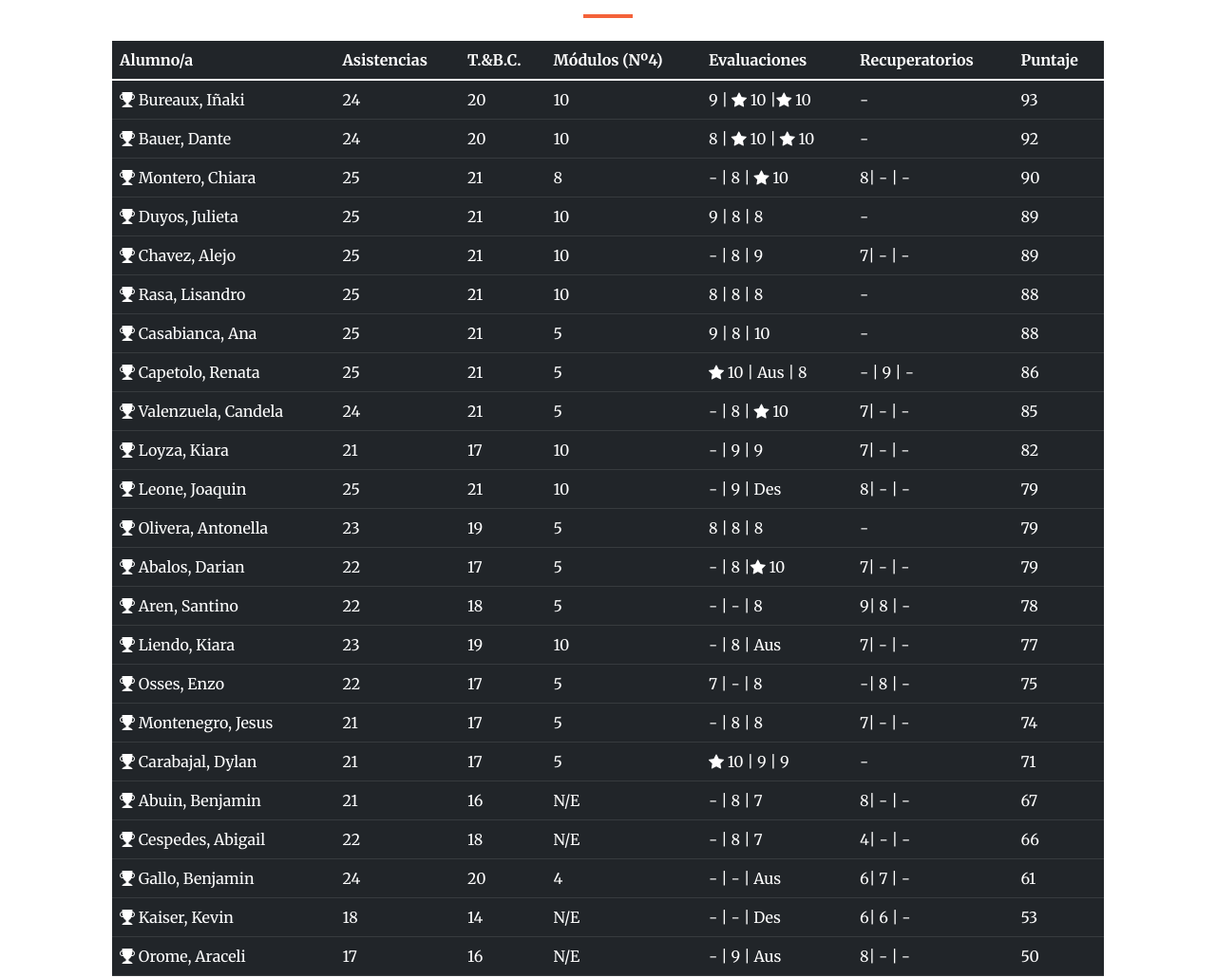
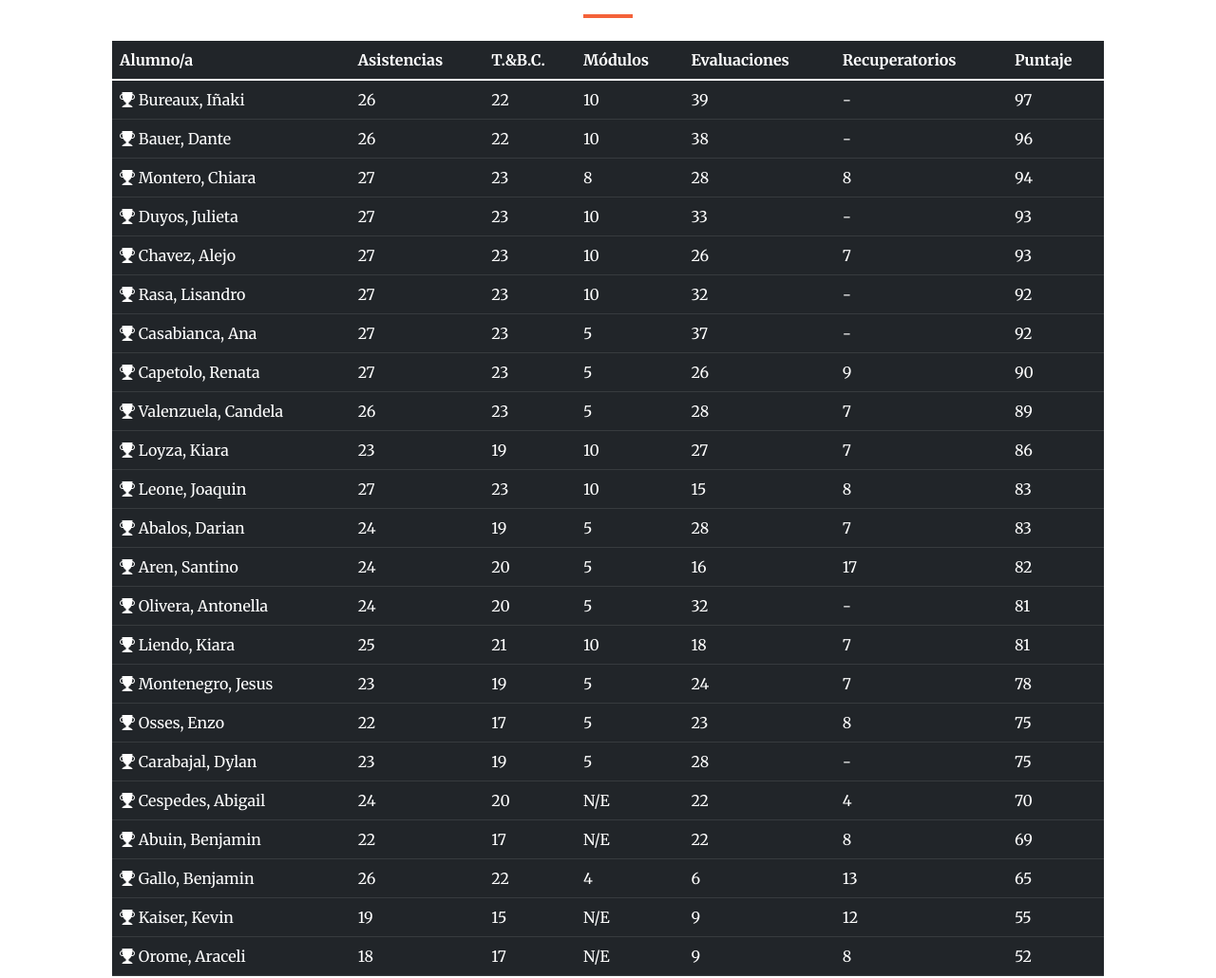
Before and after one commit to santiagopochettino/cienciassociales35, a plain HTML site: page index.html in a window 1280 px wide. Shown: the part 4340-5370 px from the top of the page at 95% size. Drawn offline with nearby package versions, Linux system fonts and the light colour scheme; some packages are replaced by stand-ins of ours; a script that the page names is missing; a web font is replaced by a local one.

Commit message:
[ADD] Asistencias 05/07 y 07/07

```diff
--- a/index.html
+++ b/index.html
@@ -260,7 +260,7 @@
                                 <th scope="col">Alumno/a</th>
                                 <th scope="col">Asistencias</th>
                                 <th scope="col">T.&B.C.</th>
-                                <th scope="col">Módulos (Nº4)</th>
+                                <th scope="col">Módulos</th>
                                 <th scope="col">Evaluaciones</th>
                                 <th scope="col">Recuperatorios</th>
                                 <th scope="col">Puntaje</th>
@@ -289,6 +289,7 @@
     <script src="js/scripts.js"></script>
     <script src="https://cdn.startbootstrap.com/sb-forms-latest.js"></script>
     <script src="js/app.js"></script>
+
 </body>
 
 </html>
--- a/js/app.js
+++ b/js/app.js
@@ -3,325 +3,211 @@ const items = document.getElementById('items')
 
 const alumno1 = {
   name: 'Abalos, Darian',
-  asistencias: 22,
-  tbc:17,
+  asistencias: 24,
+  tbc:19,
   modulos: 5,
-  evaluaciones: '-',
-  evaluaciones2: 8,
-  evaluaciones3:10,
-  evaluaciones4:10,
+  evaluaciones: 28,
   recuperatorios: 7,
-  recuperatorios2:'-',
-  recuperatorios3:'-',
-  puntaje: 79
+  puntaje: 83
 }
 const alumno2 = {
   name: 'Abuin, Benjamin',
-  asistencias: 21,
-  tbc:16,
+  asistencias: 22,
+  tbc:17,
   modulos: 'N/E',
-  evaluaciones: '-',
-  evaluaciones2:8,
-  evaluaciones3:7,
-  evaluaciones4:7,
+  evaluaciones: 22,
   recuperatorios: 8,
-  recuperatorios2:'-',
-  recuperatorios3:'-',
-  puntaje: 67
+  puntaje: 69
 }
 
 const alumno5 = {
   name: 'Aren, Santino',
-  asistencias: 22,
-  tbc:18,
+  asistencias: 24,
+  tbc:20,
   modulos: 5,
-  evaluaciones: '-',
-  evaluaciones2:'-',
-  evaluaciones3:8,
-  evaluaciones4:8,
-  recuperatorios: 9,
-  recuperatorios2:8,
-  recuperatorios3:'-',
-  puntaje: 78
+  evaluaciones: 16,
+  recuperatorios: 17,
+  puntaje: 82
 }
 const alumno6 = {
   name: 'Bauer, Dante',
-  asistencias: 24,
-  tbc:20,
+  asistencias: 26,
+  tbc:22,
   modulos: 10,
-  evaluaciones: 8,
-  evaluaciones2:10,
-  evaluaciones3:10,
-  evaluaciones4:10,
+  evaluaciones: 38,
   recuperatorios: '-',
-  recuperatorios2:'-',
-  recuperatorios3:'-',
-  puntaje: 92
+  puntaje: 96
 }
 const alumno7 = {
   name: 'Bureaux, Iñaki ',
-  asistencias: 24,
-  tbc:20,
+  asistencias: 26,
+  tbc:22,
   modulos: 10,
-  evaluaciones: 9,
-  evaluaciones2:10,
-  evaluaciones3:10,
-  evaluaciones4:10,
+  evaluaciones: 39,
   recuperatorios: '-',
-  recuperatorios2:'-',
-  recuperatorios3:'-',
-  puntaje: 93
+  puntaje: 97
 }
 const alumno8 = {
   name: 'Capetolo, Renata',
-  asistencias: 25,
-  tbc:21,
+  asistencias: 27,
+  tbc:23,
   modulos: 5,
-  evaluaciones: 10,
-  evaluaciones2:'Aus',
-  evaluaciones3: 8,
-  evaluaciones4:8,
-  recuperatorios: '-',
-  recuperatorios2: 9,
-  recuperatorios3:'-',
-  puntaje: 86
+  evaluaciones: 26,
+  recuperatorios: 9,
+  puntaje: 90
 }
 const alumno9 = {
   name: 'Carabajal, Dylan',
-  asistencias: 21,
-  tbc:17,
+  asistencias: 23,
+  tbc:19,
   modulos: 5,
-  evaluaciones: 10,
-  evaluaciones2:9,
-  evaluaciones3:9,
+  evaluaciones: 28,
   recuperatorios: '-',
-  recuperatorios2:'-',
-  recuperatorios3:'-',
-  puntaje: 71
+  puntaje: 75
 }
 const alumno10 = {
   name: 'Casabianca, Ana',
-  asistencias: 25,
-  tbc:21,
+  asistencias: 27,
+  tbc:23,
   modulos: 5,
-  evaluaciones: 9,
-  evaluaciones2:8,
-  evaluaciones3:10,
-  evaluaciones4:10,
+  evaluaciones: 37,
   recuperatorios: '-',
-  recuperatorios2:'-',
-  recuperatorios3:'-',
-  puntaje: 88
+  puntaje: 92
 }
 const alumno11 = {
   name: 'Cespedes, Abigail ',
-  asistencias: 22,
-  tbc:18,
+  asistencias: 24,
+  tbc:20,
   modulos: 'N/E',
-  evaluaciones: '-',
-  evaluaciones2:8,
-  evaluaciones3:7,
-  evaluaciones4:7,
+  evaluaciones: 22,
   recuperatorios: 4,
-  recuperatorios2:'-',
-  recuperatorios3:'-',
-  puntaje: 66
+  puntaje: 70
 }
 const alumno12 = {
   name: 'Chavez, Alejo ',
+  asistencias: 27,
+  tbc:23,
+  modulos: 10,
+  evaluaciones: 26,
+  recuperatorios: 7,
+  puntaje: 93
+}
+const alumno13 = {
+  name: 'Duyos, Julieta',
+  asistencias: 27,
+  tbc:23,
+  modulos: 10,
+  evaluaciones: 33,
+  recuperatorios: '-',
+  puntaje: 93
+}
+const alumno15 ={
+  name: 'Gallo, Benjamin',
+  asistencias:26,
+  tbc:22,
+  modulos: 4,
+  evaluaciones: 6,
+  recuperatorios: 13,
+  puntaje: 65
+}
+const alumno16 ={
+  name: 'Kaiser, Kevin',
+  asistencias: 19,
+  tbc:15,
+  modulos: 'N/E',
+  evaluaciones: 9,
+  recuperatorios: 12,
+  puntaje: 55
+}
+const alumno17 ={
+  name: 'Leone, Joaquin',
+  asistencias: 27,
+  tbc:23,
+  modulos: 10,
+  evaluaciones: 15,
+  recuperatorios: 8,
+  puntaje: 83
+}
+const alumno18 ={
+  name: 'Liendo, Kiara',
   asistencias: 25,
   tbc:21,
   modulos: 10,
-  evaluaciones: '-',
-  evaluaciones2:8,
-  evaluaciones3:9,
-  evaluaciones4:9,
+  evaluaciones: 18,
   recuperatorios: 7,
-  recuperatorios2:'-',
-  recuperatorios3:'-',
+  puntaje: 81
+}
+const alumno19 ={
+  name: 'Montenegro, Jesus',
+  asistencias: 23,
+  tbc:19,
+  modulos: 5,
+  evaluaciones: 24,
+  recuperatorios: 7,
+  puntaje: 78
+}
+const alumno20 ={
+  name: 'Montero, Chiara',
+  asistencias: 27,
+  tbc:23,
+  modulos: 8,
+  evaluaciones: 28,
+  recuperatorios: 8,
+  puntaje: 94
+}
+const alumno21 ={
+  name: 'Olivera, Antonella',
+  asistencias: 24,
+  tbc:20,
+  modulos: 5,
+  evaluaciones: 32,
+  recuperatorios: '-',
+  puntaje: 81
+}
+const alumno22 ={
+  name: 'Rasa, Lisandro',
+  asistencias: 27,
+  tbc:23,
+  modulos: 10,
+  evaluaciones: 32,
+  recuperatorios: '-',
+  puntaje: 92
+}
+const alumno24 ={
+  name: 'Valenzuela, Candela',
+  asistencias: 26,
+  tbc:23,
+  modulos: 5,
+  evaluaciones: 28,
+  recuperatorios: 7,
   puntaje: 89
 }
-const alumno13 = {
-  name: 'Duyos, Julieta',
-  asistencias: 25,
-  tbc:21,
-  modulos: 10,
-  evaluaciones: 9,
-  evaluaciones2:8,
-  evaluaciones3:8,
-  evaluaciones4:8,
-  recuperatorios: '-',
-  recuperatorios2:'-',
-  recuperatorios3:'-',
-  puntaje: 89
-}
-const alumno15 ={
-  name: 'Gallo, Benjamin',
-  asistencias:24,
-  tbc:20,
-  modulos: 4,
-  evaluaciones: '-',
-  evaluaciones2:'-',
-  evaluaciones3:'Aus',
-  evaluaciones4:6,
-  recuperatorios: 6,
-  recuperatorios2:7,
-  recuperatorios3:'-',
-  puntaje: 61
-}
-const alumno16 ={
-  name: 'Kaiser, Kevin',
-  asistencias: 18,
-  tbc:14,
-  modulos: 'N/E',
-  evaluaciones: '-',
-  evaluaciones2:'-',
-  evaluaciones3:'Des',
-  evaluaciones4:9,
-  recuperatorios: 6,
-  recuperatorios2:6,
-  recuperatorios3:'-',
-  puntaje: 53
-}
-const alumno17 ={
-  name: 'Leone, Joaquin',
-  asistencias: 25,
-  tbc:21,
-  modulos: 10,
-  evaluaciones: '-',
-  evaluaciones2:9,
-  evaluaciones3:'Des',
-  evaluaciones4:6,
-  recuperatorios: 8,
-  recuperatorios2:'-',
-  recuperatorios3:'-',
-  puntaje: 79
-}
-const alumno18 ={
-  name: 'Liendo, Kiara',
+const alumno25 ={
+  name: 'Loyza, Kiara',
   asistencias: 23,
   tbc:19,
   modulos: 10,
-  evaluaciones: '-',
-  evaluaciones2:8,
-  evaluaciones3:'Aus',
-  evaluaciones4:10,
+  evaluaciones: 27,
   recuperatorios: 7,
-  recuperatorios2:'-',
-  recuperatorios3:'-',
-  puntaje: 77
-}
-const alumno19 ={
-  name: 'Montenegro, Jesus',
-  asistencias: 21,
-  tbc:17,
-  modulos: 5,
-  evaluaciones: '-',
-  evaluaciones2:8,
-  evaluaciones3:8,
-  evaluaciones4:8,
-  recuperatorios: 7,
-  recuperatorios2:'-',
-  recuperatorios3:'-',
-  puntaje: 74
-}
-const alumno20 ={
-  name: 'Montero, Chiara',
-  asistencias: 25,
-  tbc:21,
-  modulos: 8,
-  evaluaciones: '-',
-  evaluaciones2:8,
-  evaluaciones3:10,
-  evaluaciones4:10,
-  recuperatorios: 8,
-  recuperatorios2:'-',
-  recuperatorios3:'-',
-  puntaje: 90
-}
-const alumno21 ={
-  name: 'Olivera, Antonella',
-  asistencias: 23,
-  tbc:19,
-  modulos: 5,
-  evaluaciones: 8,
-  evaluaciones2:8,
-  evaluaciones3:8,
-  evaluaciones4:8,
-  recuperatorios: '-',
-  recuperatorios2:'-',
-  recuperatorios3:'-',
-  puntaje: 79
-}
-const alumno22 ={
-  name: 'Rasa, Lisandro',
-  asistencias: 25,
-  tbc:21,
-  modulos: 10,
-  evaluaciones: 8,
-  evaluaciones2:8,
-  evaluaciones3:8,
-  evaluaciones4:8,
-  recuperatorios: '-',
-  recuperatorios2:'-',
-  recuperatorios3:'-',
-  puntaje: 88
-}
-const alumno24 ={
-  name: 'Valenzuela, Candela',
-  asistencias: 24,
-  tbc:21,
-  modulos: 5,
-  evaluaciones: '-',
-  evaluaciones2:8,
-  evaluaciones3:10,
-  evaluaciones4:10,
-  recuperatorios: 7,
-  recuperatorios2:'-',
-  recuperatorios3:'-',
-  puntaje: 85
-}
-const alumno25 ={
-  name: 'Loyza, Kiara',
-  asistencias: 21,
-  tbc:17,
-  modulos: 10,
-  evaluaciones: '-',
-  evaluaciones2:9,
-  evaluaciones3:9,
-  evaluaciones4:9,
-  recuperatorios: 7,
-  recuperatorios2:'-',
-  recuperatorios3:'-',
-  puntaje: 82
+  puntaje: 86
 }
 const alumno26 ={
   name: 'Osses, Enzo',
   asistencias: 22,
   tbc:17,
   modulos: 5,
-  evaluaciones: 7,
-  evaluaciones2:'-',
-  evaluaciones3:8,
-  evaluaciones4:8,
-  recuperatorios: '-',
-  recuperatorios2:8,
-  recuperatorios3:'-',
+  evaluaciones: 23,
+  recuperatorios: 8,
   puntaje: 75
 }
 const alumno27 = {
   name: 'Orome, Araceli',
-  asistencias: 17,
-  tbc:16,
+  asistencias: 18,
+  tbc:17,
   modulos: 'N/E',
-  evaluaciones: '-',
-  evaluaciones2:9,
-  evaluaciones3:'Aus',
-  evaluaciones4:'Aus',
+  evaluaciones: 9,
   recuperatorios: 8,
-  recuperatorios2:'-',
-  recuperatorios3:'-',
-  puntaje: 50
+  puntaje: 52
 }
 
 
@@ -333,7 +219,7 @@ items.innerHTML = `
   <td>${alumno7.asistencias}</td>
   <td>${alumno7.tbc}</td>
   <td>${alumno7.modulos}</td>
-  <td>${alumno7.evaluaciones} | <i class="bi-star-fill"></i> ${alumno7.evaluaciones2} |<i class="bi-star-fill"></i> ${alumno7.evaluaciones3}</td>
+  <td>${alumno7.evaluaciones}</td>
   <td>${alumno7.recuperatorios}</td>
   <td>${alumno7.puntaje}</td>
 </tr>
@@ -343,7 +229,7 @@ items.innerHTML = `
   <td>${alumno6.asistencias}</td>
   <td>${alumno6.tbc}</td>
   <td>${alumno6.modulos}</td>
-  <td>${alumno6.evaluaciones} | <i class="bi-star-fill"></i> ${alumno6.evaluaciones2}  | <i class="bi-star-fill"></i> ${alumno6.evaluaciones3}</td>
+  <td>${alumno6.evaluaciones}</td>
   <td>${alumno6.recuperatorios}</td>
   <td>${alumno6.puntaje}</td>
 </tr>
@@ -353,8 +239,8 @@ items.innerHTML = `
   <td>${alumno20.asistencias}</td>
   <td>${alumno20.tbc}</td>
   <td>${alumno20.modulos}</td>
-  <td>${alumno20.evaluaciones} | ${alumno20.evaluaciones2}  | <i class="bi-star-fill"></i> ${alumno20.evaluaciones3}</td>
-  <td>${alumno20.recuperatorios}| ${alumno20.recuperatorios2}  | ${alumno20.recuperatorios3}</td>
+  <td>${alumno20.evaluaciones}</td>
+  <td>${alumno20.recuperatorios}</td>
   <td>${alumno20.puntaje}</td>
 </tr>
 
@@ -363,11 +249,10 @@ items.innerHTML = `
   <td>${alumno13.asistencias}</td>
   <td>${alumno13.tbc}</td>
   <td>${alumno13.modulos}</td>
-  <td>${alumno13.evaluaciones} | ${alumno13.evaluaciones2} | ${alumno13.evaluaciones3}</td>
+  <td>${alumno13.evaluaciones}</td>
   <td>${alumno13.recuperatorios}</td>
   <td>${alumno13.puntaje}</td>
 </tr>
-
 
 
 <tr>
@@ -375,8 +260,8 @@ items.innerHTML = `
   <td>${alumno12.asistencias}</td>
   <td>${alumno12.tbc}</td>
   <td>${alumno12.modulos}</td>
-  <td>${alumno12.evaluaciones} | ${alumno12.evaluaciones2}  | ${alumno12.evaluaciones3}</td>
-  <td>${alumno12.recuperatorios}| ${alumno12.recuperatorios2}  | ${alumno12.recuperatorios3}</td>
+  <td>${alumno12.evaluaciones}</td>
+  <td>${alumno12.recuperatorios}</td>
   <td>${alumno12.puntaje}</td>
 </tr>
 
@@ -385,7 +270,7 @@ items.innerHTML = `
   <td>${alumno22.asistencias}</td>
    <td>${alumno22.tbc}</td>
   <td>${alumno22.modulos}</td>
-  <td>${alumno22.evaluaciones} | ${alumno22.evaluaciones2}  | ${alumno22.evaluaciones3}</td>
+  <td>${alumno22.evaluaciones}</td>
   <td>${alumno22.recuperatorios}</td>
   <td>${alumno22.puntaje}</td>
 </tr>
@@ -395,7 +280,7 @@ items.innerHTML = `
   <td>${alumno10.asistencias}</td>
   <td>${alumno10.tbc}</td>
   <td>${alumno10.modulos}</td>
-  <td>${alumno10.evaluaciones} | ${alumno10.evaluaciones2}  | ${alumno10.evaluaciones3}</td>
+  <td>${alumno10.evaluaciones}</td>
   <td>${alumno10.recuperatorios}</td>
   <td>${alumno10.puntaje}</td>
 </tr>
@@ -406,8 +291,8 @@ items.innerHTML = `
   <td>${alumno8.asistencias}</td>
   <td>${alumno8.tbc}</td>
   <td>${alumno8.modulos}</td>
-  <td><i class="bi-star-fill"></i> ${alumno8.evaluaciones}   |  ${alumno8.evaluaciones2}  | ${alumno8.evaluaciones3}</td>
-  <td>${alumno8.recuperatorios}  | ${alumno8.recuperatorios2}  | ${alumno8.recuperatorios3}</td>
+  <td>${alumno8.evaluaciones}</td>
+  <td>${alumno8.recuperatorios}</td>
   <td>${alumno8.puntaje}</td>
 </tr>
 
@@ -417,8 +302,8 @@ items.innerHTML = `
   <td>${alumno24.asistencias}</td>
   <td>${alumno24.tbc}</td>
   <td>${alumno24.modulos}</td>
-  <td>${alumno24.evaluaciones} | ${alumno24.evaluaciones2}  | <i class="bi-star-fill"></i> ${alumno24.evaluaciones3}</td>
-  <td>${alumno24.recuperatorios}| ${alumno24.recuperatorios2}  | ${alumno24.recuperatorios3}</td>
+  <td>${alumno24.evaluaciones}</td>
+  <td>${alumno24.recuperatorios}</td>
   <td>${alumno24.puntaje}</td>
 </tr>
 
@@ -428,8 +313,8 @@ items.innerHTML = `
   <td>${alumno25.asistencias}</td>
   <td>${alumno25.tbc}</td>
   <td>${alumno25.modulos}</td>
-  <td>${alumno25.evaluaciones} | ${alumno25.evaluaciones2}  | ${alumno25.evaluaciones3}</td>
-  <td>${alumno25.recuperatorios}| ${alumno25.recuperatorios2}  | ${alumno25.recuperatorios3}</td>
+  <td>${alumno25.evaluaciones}</td>
+  <td>${alumno25.recuperatorios}</td>
   <td>${alumno25.puntaje}</td>
 </tr>
 
@@ -440,18 +325,37 @@ items.innerHTML = `
   <td>${alumno17.asistencias}</td>
   <td>${alumno17.tbc}</td>
   <td>${alumno17.modulos}</td>
-  <td>${alumno17.evaluaciones} | ${alumno17.evaluaciones2} | ${alumno17.evaluaciones3} </td>
-  <td>${alumno17.recuperatorios}| ${alumno17.recuperatorios2} | ${alumno17.recuperatorios3}</td>
+  <td>${alumno17.evaluaciones}</td>
+  <td>${alumno17.recuperatorios}</td>
   <td>${alumno17.puntaje}</td>
 </tr>
 
+
+<tr>
+  <td><i class="bi-trophy-fill"></i> ${alumno1.name}</td>
+  <td>${alumno1.asistencias}</td>
+  <td>${alumno1.tbc}</td>
+  <td>${alumno1.modulos}</td>
+  <td>${alumno1.evaluaciones}</td>
+  <td>${alumno1.recuperatorios}</td>
+  <td>${alumno1.puntaje}</td>
+</tr>
+<tr>
+  <td><i class="bi-trophy-fill"></i> ${alumno5.name}</td>
+  <td>${alumno5.asistencias}</td>
+  <td>${alumno5.tbc}</td>
+  <td>${alumno5.modulos}</td>
+  <td>${alumno5.evaluaciones}</td>
+  <td>${alumno5.recuperatorios}</td>
+  <td>${alumno5.puntaje}</td>
+</tr>
 
 <tr>
   <td><i class="bi-trophy-fill"></i> ${alumno21.name}</td>
   <td>${alumno21.asistencias}</td>
    <td>${alumno21.tbc}</td>
   <td>${alumno21.modulos}</td>
-  <td>${alumno21.evaluaciones} | ${alumno21.evaluaciones2}  | ${alumno21.evaluaciones3}</td>
+  <td>${alumno21.evaluaciones}</td>
   <td>${alumno21.recuperatorios}</td>
   <td>${alumno21.puntaje}</td>
 </tr>
@@ -462,35 +366,23 @@ items.innerHTML = `
 
 
 <tr>
-  <td><i class="bi-trophy-fill"></i> ${alumno1.name}</td>
-  <td>${alumno1.asistencias}</td>
-  <td>${alumno1.tbc}</td>
-  <td>${alumno1.modulos}</td>
-  <td>${alumno1.evaluaciones} | ${alumno1.evaluaciones2}  |<i class="bi-star-fill"></i> ${alumno1.evaluaciones3}</td>
-  <td>${alumno1.recuperatorios}| ${alumno1.recuperatorios2}  | ${alumno1.recuperatorios3}</td>
-  <td>${alumno1.puntaje}</td>
-</tr>
-<tr>
-  <td><i class="bi-trophy-fill"></i> ${alumno5.name}</td>
-  <td>${alumno5.asistencias}</td>
-  <td>${alumno5.tbc}</td>
-  <td>${alumno5.modulos}</td>
-  <td>${alumno5.evaluaciones} | ${alumno5.evaluaciones2}  | ${alumno5.evaluaciones3}</td>
-  <td>${alumno5.recuperatorios}| ${alumno5.recuperatorios2}  | ${alumno5.recuperatorios3}</td>
-  <td>${alumno5.puntaje}</td>
-</tr>
-
-
-
-
-<tr>
   <td><i class="bi-trophy-fill"></i> ${alumno18.name}</td>
   <td>${alumno18.asistencias}</td>
   <td>${alumno18.tbc}</td>
   <td>${alumno18.modulos}</td>
-  <td>${alumno18.evaluaciones} | ${alumno18.evaluaciones2}  | ${alumno18.evaluaciones3}</td>
-  <td>${alumno18.recuperatorios}| ${alumno18.recuperatorios2}  | ${alumno18.recuperatorios3}</td>
+  <td>${alumno18.evaluaciones}</td>
+  <td>${alumno18.recuperatorios}</td>
   <td>${alumno18.puntaje}</td>
+</tr>
+
+<tr>
+  <td><i class="bi-trophy-fill"></i> ${alumno19.name}</td>
+  <td>${alumno19.asistencias}</td>
+  <td>${alumno19.tbc}</td>
+  <td>${alumno19.modulos}</td>
+  <td>${alumno19.evaluaciones}</td>
+  <td>${alumno19.recuperatorios}</td>
+  <td>${alumno19.puntaje}</td>
 </tr>
 
 <tr>
@@ -498,36 +390,19 @@ items.innerHTML = `
   <td>${alumno26.asistencias}</td>
   <td>${alumno26.tbc}</td>
   <td>${alumno26.modulos}</td>
-  <td>${alumno26.evaluaciones} | ${alumno26.evaluaciones2}  | ${alumno26.evaluaciones3}</td>
-  <td>${alumno26.recuperatorios}| ${alumno26.recuperatorios2}  | ${alumno26.recuperatorios3}</td>
+  <td>${alumno26.evaluaciones}</td>
+  <td>${alumno26.recuperatorios}</td>
   <td>${alumno26.puntaje}</td>
 </tr>
-<tr>
-  <td><i class="bi-trophy-fill"></i> ${alumno19.name}</td>
-  <td>${alumno19.asistencias}</td>
-  <td>${alumno19.tbc}</td>
-  <td>${alumno19.modulos}</td>
-  <td>${alumno19.evaluaciones} | ${alumno19.evaluaciones2}  | ${alumno19.evaluaciones3}</td>
-  <td>${alumno19.recuperatorios}| ${alumno19.recuperatorios2}  | ${alumno19.recuperatorios3}</td>
-  <td>${alumno19.puntaje}</td>
-</tr>
+
 <tr>
   <td><i class="bi-trophy-fill"></i> ${alumno9.name}</td>
   <td>${alumno9.asistencias}</td>
   <td>${alumno9.tbc}</td>
   <td>${alumno9.modulos}</td>
-  <td><i class="bi-star-fill"></i> ${alumno9.evaluaciones} | ${alumno9.evaluaciones2}  | ${alumno9.evaluaciones3}</td>
-  <td>${alumno9.recuperatorios} </td>
+  <td>${alumno9.evaluaciones}</td>
+  <td>${alumno9.recuperatorios}</td>
   <td>${alumno9.puntaje}</td>
-</tr>
-<tr>
-  <td><i class="bi-trophy-fill"></i> ${alumno2.name}</td>
-  <td>${alumno2.asistencias}</td>
-  <td>${alumno2.tbc}</td>
-  <td>${alumno2.modulos}</td>
-  <td>${alumno2.evaluaciones} | ${alumno2.evaluaciones2}  | ${alumno2.evaluaciones3}</td>
-  <td>${alumno2.recuperatorios}| ${alumno2.recuperatorios2}  | ${alumno2.recuperatorios3}</td>
-  <td>${alumno2.puntaje}</td>
 </tr>
 
 
@@ -536,17 +411,29 @@ items.innerHTML = `
   <td>${alumno11.asistencias}</td>
   <td>${alumno11.tbc}</td>
   <td>${alumno11.modulos}</td>
-  <td>${alumno11.evaluaciones} | ${alumno11.evaluaciones2}  | ${alumno11.evaluaciones3}</td>
-  <td>${alumno11.recuperatorios}| ${alumno11.recuperatorios2}  | ${alumno11.recuperatorios3}</td>
+  <td>${alumno11.evaluaciones}</td>
+  <td>${alumno11.recuperatorios}</td>
   <td>${alumno11.puntaje}</td>
 </tr>
+
+<tr>
+  <td><i class="bi-trophy-fill"></i> ${alumno2.name}</td>
+  <td>${alumno2.asistencias}</td>
+  <td>${alumno2.tbc}</td>
+  <td>${alumno2.modulos}</td>
+  <td>${alumno2.evaluaciones}</td>
+  <td>${alumno2.recuperatorios}</td>
+  <td>${alumno2.puntaje}</td>
+</tr>
+
+
 <tr>
   <td><i class="bi-trophy-fill"></i> ${alumno15.name}</td>
   <td>${alumno15.asistencias}</td>
   <td>${alumno15.tbc}</td>
   <td>${alumno15.modulos}</td>
-  <td>${alumno15.evaluaciones} | ${alumno15.evaluaciones2}  | ${alumno15.evaluaciones3}</td>
-  <td>${alumno15.recuperatorios}| ${alumno15.recuperatorios2}  | ${alumno15.recuperatorios3}</td>
+  <td>${alumno15.evaluaciones}</td>
+  <td>${alumno15.recuperatorios}</td>
   <td>${alumno15.puntaje}</td>
 </tr>
 
@@ -556,8 +443,8 @@ items.innerHTML = `
   <td>${alumno16.asistencias}</td>
   <td>${alumno16.tbc}</td>
   <td>${alumno16.modulos}</td>
-  <td>${alumno16.evaluaciones} | ${alumno16.evaluaciones2}  | ${alumno16.evaluaciones3}</td>
-  <td>${alumno16.recuperatorios}| ${alumno16.recuperatorios2}  | ${alumno16.recuperatorios3}</td>
+  <td>${alumno16.evaluaciones}</td>
+  <td>${alumno16.recuperatorios}</td>
   <td>${alumno16.puntaje}</td>
 </tr>
 <tr>
@@ -565,8 +452,8 @@ items.innerHTML = `
   <td>${alumno27.asistencias}</td>
   <td>${alumno27.tbc}</td>
   <td>${alumno27.modulos}</td>
-  <td>${alumno27.evaluaciones} | ${alumno27.evaluaciones2}  | ${alumno27.evaluaciones3}</td>
-  <td>${alumno27.recuperatorios}| ${alumno27.recuperatorios2}  | ${alumno27.recuperatorios3}</td>
+  <td>${alumno27.evaluaciones}</td>
+  <td>${alumno27.recuperatorios}</td>
   <td>${alumno27.puntaje}</td>
 </tr>
 
```
